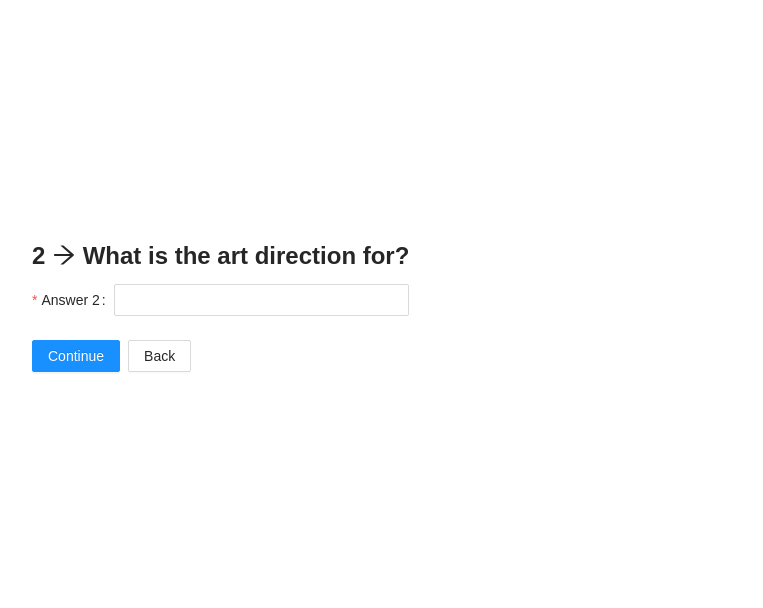
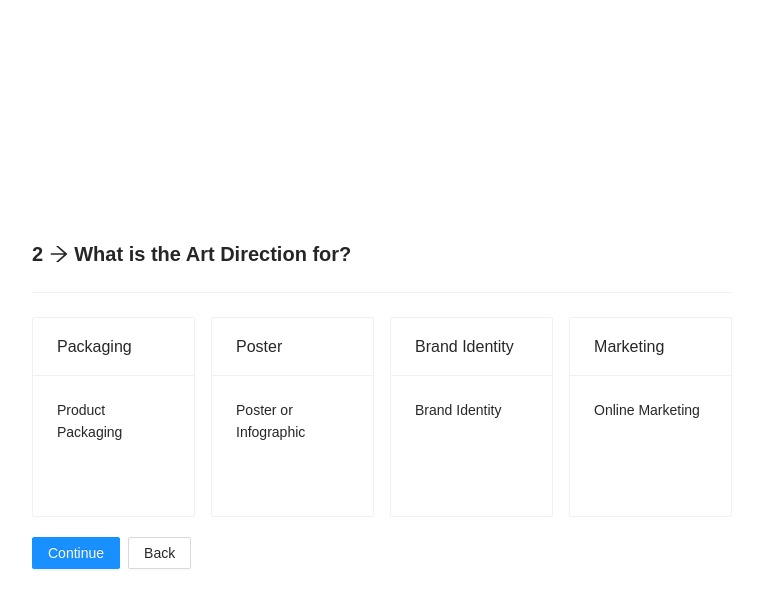
Before and after one commit to rishivit/front-end, a React (Create React App) app: page /stepform in a window 1280 px wide. Both pictures are taken after a click on the button "Continue". Shown: the top 608 px of the page, without its empty margins (224-987 px from the left). Built offline with nearby package versions, Linux system fonts and the light colour scheme; a web font is replaced by a local one.

Commit message:
Added UI for question components

```diff
--- a/src/components/step-form/index.component.jsx
+++ b/src/components/step-form/index.component.jsx
@@ -109,6 +109,8 @@ export class StepFormIndexComponent extends Component {
                 );
             case 8:
                 return <Success />;
+            default:
+                return <p> Error </p>;
         }
     }
 }
--- a/src/components/step-form/questions/question2.component.jsx
+++ b/src/components/step-form/questions/question2.component.jsx
@@ -1,5 +1,5 @@
 import React, { Component } from 'react'
-import { Button, Card, Col, Form, Input, Layout, Row, Space, Typography } from 'antd';
+import { Button, Card, Col,Divider, Form, Input, Layout, Row, Space, Typography } from 'antd';
 import {ArrowRightOutlined,CheckOutlined} from '@ant-design/icons';
 import '../index.styles.scss';
 
@@ -21,21 +21,31 @@ export class Question2Component extends Component {
         return (
             <>
             <div className='question-card-component'>
-                <Title level={3}> 2 <ArrowRightOutlined /> What is the art direction for? </Title>
-                <Form.Item
-                    label="Answer 2"
-                    name="answer2"
-                    rules={[
-                    {
-                        required: true,
-                        message: 'Please input your answer!',
-                    },
-                    ]}
-                    onChange = {handleChange('ques2')}
-                    defaultValue ={values.ques2}
-                >
-                    <Input />
-                </Form.Item>
+
+            <Title level={4} style={{textAlign: "left"}}> 2 <ArrowRightOutlined /> What is the Art Direction for? </Title>
+            <Divider orientation="left"></Divider>
+                <Row gutter={16} style= {{ padding: '0px 0px 20px 0px'}}>
+                <Col span={6}>
+                    <Card title="Packaging" hoverable={true} style={{ height: 200}}>
+                        Product Packaging
+                    </Card>
+                </Col>
+                <Col span={6}>
+                    <Card title="Poster" hoverable={true} style={{ height: 200}}>
+                    Poster or Infographic
+                    </Card>
+                </Col>
+                <Col span={6}>
+                    <Card title="Brand Identity" hoverable={true} style={{ height: 200}}>
+                    Brand Identity
+                    </Card>
+                </Col>
+                <Col span={6}>
+                    <Card title="Marketing" hoverable={true} style={{ height: 200}}>
+                    Online Marketing
+                    </Card>
+                </Col>
+                </Row>
 
                 <Space >
                 <Button
--- a/src/components/step-form/questions/question3.component.jsx
+++ b/src/components/step-form/questions/question3.component.jsx
@@ -3,7 +3,7 @@ import { Button, Card, Col, Form, Input, Layout, Row, Space, Typography } from '
 import {ArrowRightOutlined,CheckOutlined} from '@ant-design/icons';
 import '../index.styles.scss';
 
-const { Title } = Typography;
+const { Text, Title } = Typography;
 
 export class Question3Component extends Component {
     continue = e => {
@@ -22,6 +22,8 @@ export class Question3Component extends Component {
             <>
             <div className='question-card-component'>
                 <Title level={3}> 3 <ArrowRightOutlined /> What's your name? </Title>
+                <Title level={4} style={{ strong: false, marginBottom: 30}}> We'll use this for future communications </Title>
+
                 <Form.Item
                     label="Answer 3"
                     name="answer3"
--- a/src/components/step-form/questions/question4.component.jsx
+++ b/src/components/step-form/questions/question4.component.jsx
@@ -21,7 +21,7 @@ export class Question4Component extends Component {
         return (
             <>
             <div className='question-card-component'>
-                <Title level={3}> 4 <ArrowRightOutlined /> And what's the name of your company? </Title>
+                <Title level={3} style={{ marginBottom: 30 }}> 4 <ArrowRightOutlined /> And what's the name of your company? </Title>
                 <Form.Item
                     label="Answer 4"
                     name="answer4"
--- a/src/components/step-form/questions/question5.component.jsx
+++ b/src/components/step-form/questions/question5.component.jsx
@@ -1,11 +1,16 @@
 import React, { Component } from 'react'
-import { Button, Card, Col, Form, Input, Layout, Row, Space, Typography } from 'antd';
+import { Button, Card, Col, Form, Input, Layout, Rate, Row, Space, Typography } from 'antd';
 import {ArrowRightOutlined,CheckOutlined} from '@ant-design/icons';
 import '../index.styles.scss';
 
 const { Title } = Typography;
+const desc = ['at own pace', 'not urgent', 'normal', 'urgent', 'extremely urgent'];
 
 export class Question5Component extends Component {
+    state = {
+        ratevalue: 3,
+    };
+
     continue = e => {
         e.preventDefault();
         this.props.nextStep();
@@ -16,13 +21,18 @@ export class Question5Component extends Component {
         this.props.prevStep();
     }
 
+    handleRatingChange = ratevalue => {
+        this.setState({ ratevalue });
+    };
+
     render() {
         const {values, handleChange } = this.props;
+        const { ratevalue } = this.state;
         return (
             <>
             <div className='question-card-component'>
                 <Title level={3}> 5 <ArrowRightOutlined /> How urgent is your project? </Title>
-                <Form.Item
+                {/* <Form.Item
                     label="Answer 5"
                     name="answer5"
                     rules={[
@@ -35,8 +45,17 @@ export class Question5Component extends Component {
                     defaultValue ={values.ques5}
                 >
                     <Input />
-                </Form.Item>
-
+                </Form.Item> */}
+                <Row style={{ marginBottom: 30 }}>
+                    <Col>
+                    <span>
+                        <Rate tooltips={desc} onChange={this.handleRatingChange} value={ratevalue} />
+                        {ratevalue ? <span className="ant-rate-text">{desc[ratevalue - 1]}</span> : ''}
+                    </span>
+                    </Col>
+                </Row>
+                <Row>
+                    <Col>
                         <Space >
                         <Button
                         type="primary"
@@ -49,6 +68,8 @@ export class Question5Component extends Component {
                             Back
                         </Button>
                         </Space>
+                    </Col>
+                </Row>
             </div>
             </>
         )
--- a/src/components/step-form/questions/question6.component.jsx
+++ b/src/components/step-form/questions/question6.component.jsx
@@ -25,6 +25,7 @@ export class Question6Component extends Component {
                 <Form.Item
                     label="Answer 6"
                     name="answer6"
+                    style={{ marginBottom: 30 }}
                     rules={[
                     {
                         required: true,
```
Also changed, not shown: src/components/step-form/questions/question1.component.jsx (line endings or trailing spaces). Lines whose indentation alone changed are shown as unchanged.
